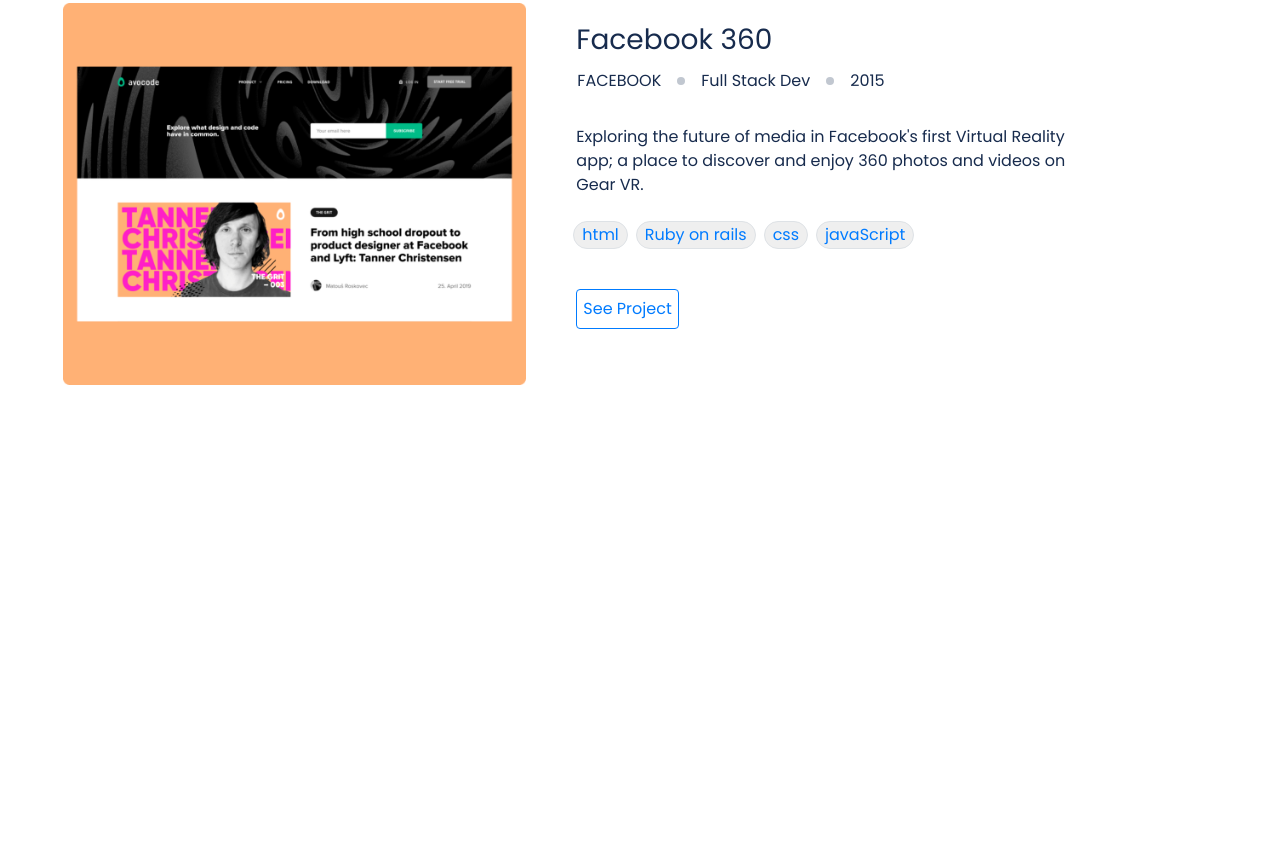
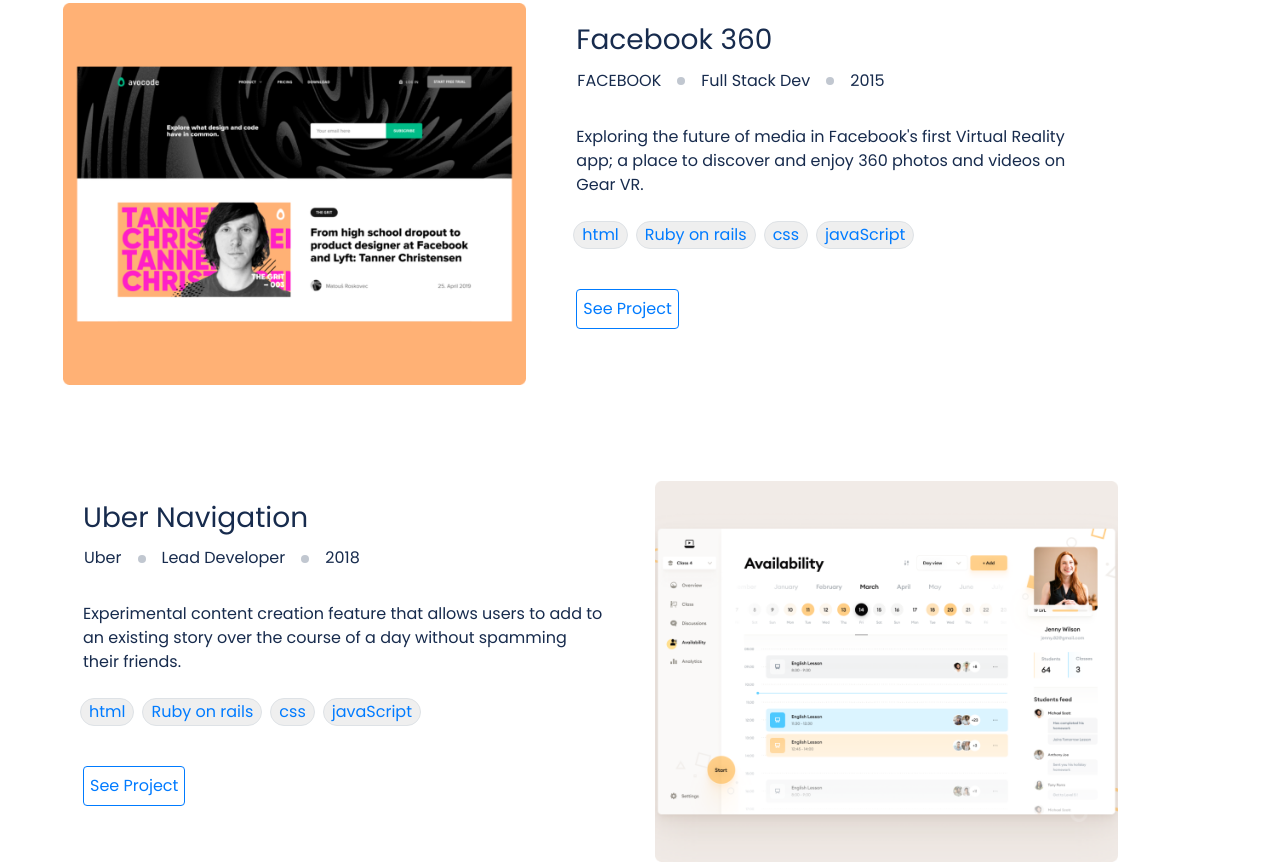
Before and after one commit to Uthmanbello/Uthman-Patrick, a plain HTML site: page index.html in a window 1280 px wide. Shown: the part 1464-2326 px from the top of the page. Before the commit the page ends 1849 px from the top, so only its background shows below. Drawn offline with nearby package versions, Linux system fonts and the light colour scheme.

Commit message:
Add fifth section

```diff
--- a/index.html
+++ b/index.html
@@ -140,5 +140,34 @@
     </div>
   </div>
 </section>
+
+<section class="work mt-5 pt-5" >
+  <div class="row mx-5">
+    <div class="col-sm-6">
+      <div class="card-body">
+        <h3 class="card-title">Uber Navigation</h3>
+        <ul class="canopy list-unstyled row px-2">
+          <li class="px-2"><p>Uber</p></li>
+          <li class="px-2"><img src="images/circle.svg" alt=""></li>
+          <li class="px-2"><p>Lead Developer</p></li>
+          <li class="px-2"><img src="images/circle.svg" alt=""></li>
+          <li class="px-2"><p>2018</p></li>
+        </ul>
+        <p>Experimental content creation feature that allows users to add to an existing story over the course of a day without spamming their friends.</p>
+        <ul class="list-unstyled row px-2 my-4">
+          <li><button class="px-2 mx-1 rounded-pill border text-primary" type="button">html</li>
+          <li><button class="px-2 mx-1 rounded-pill border text-primary" type="button">Ruby on rails</li>
+          <li><button class="px-2 mx-1 rounded-pill border text-primary" type="button">css</li>
+          <li><button class="px-2 mx-1 rounded-pill border text-primary" type="button">javaScript</li>
+        </ul>
+          <button class="rounded border border-primary text-primary bg-white my-3" type="button" style="height: 40px;">See Project</button>
+        </div>
+      </div>
+      <div class="col-sm-5">
+        <img src="images/section 5 desk.png" class="card-img-top" alt="...">
+      </div>
+    </div>
+  </div>
+</section>
 </body>
 </html>
```
Also changed, not shown: images/section 5 desk.png (added).
